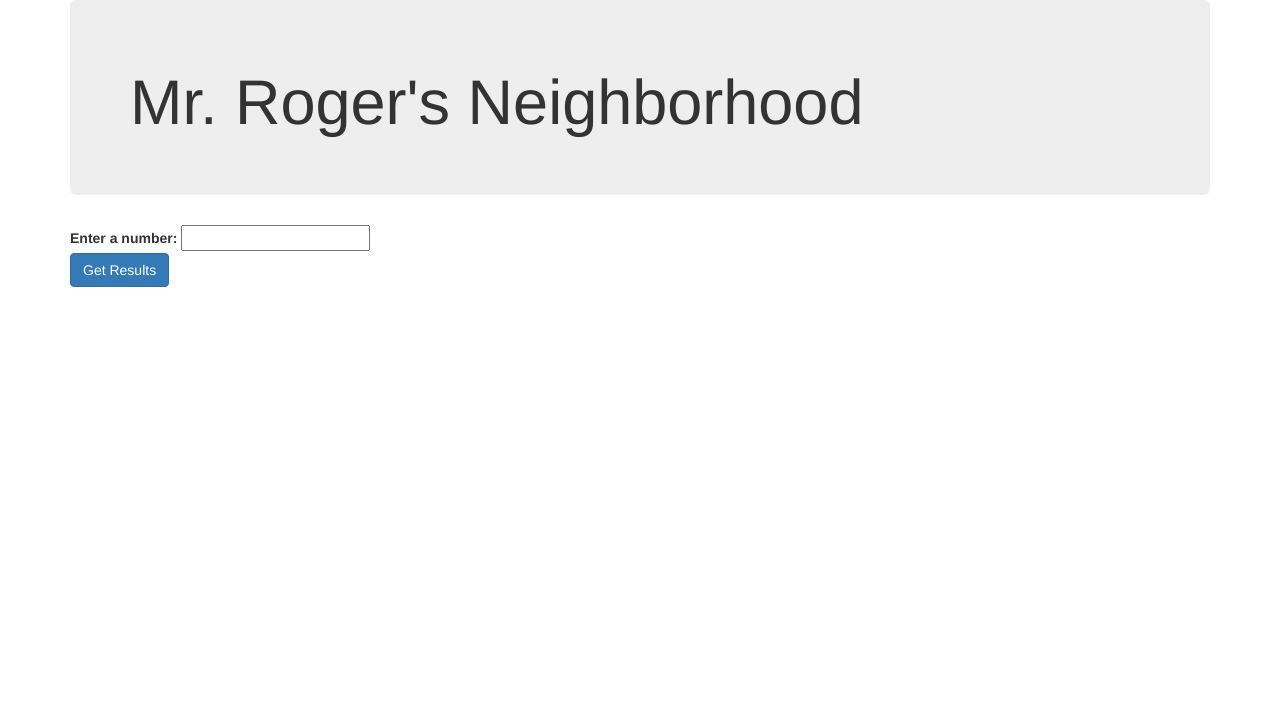
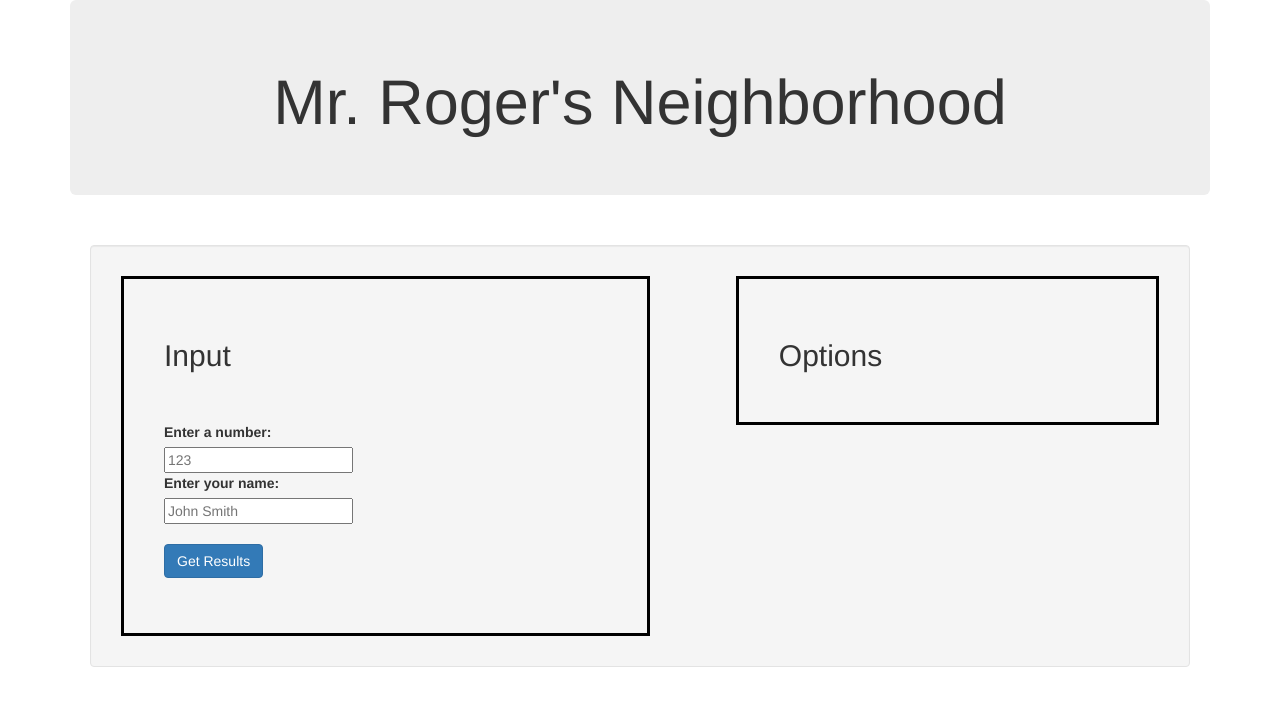
Before and after one commit to mlstroud/mr-rogers-neighborhood, a plain HTML site: page index.html in a window 1280 px wide. Drawn offline with Linux system fonts and the light colour scheme.

Commit message:
add name input to html form

```diff
--- a/css/styles.css
+++ b/css/styles.css
@@ -1,3 +1,51 @@
 #result {
+  padding: 20px;
+  margin: 20px;
   display: none;
+  text-align: center;
 }
+
+.content {
+  padding: 20px;
+  margin: 20px;
+  text-align: left;
+}
+
+.content::after {
+  content: "";
+  clear: both;
+  display: table;
+}
+
+.jumbotron {
+  text-align: center;
+  border-style: ;
+}
+
+.form-box {
+  float: left;
+  width: 50%;
+  padding: 20px;
+  margin: 10px;
+  border-style: solid;
+  border-width: 1;
+  border-color: black;
+}
+
+.options {
+  float: right;
+  width: 40%;
+  margin: 10px;
+  padding: 20px;
+  border-style: solid;
+  border-width: 1;
+  border-color: black;
+}
+
+.box-title {
+  padding: 20px;
+}
+
+.form-group {
+  padding: 20px;
+}
--- a/index.html
+++ b/index.html
@@ -15,12 +15,27 @@
 
       <div class="row">
         <div class="col-md-12">
-          <form id="get-number">
-            <label for="number">Enter a  number: </label>
-            <input type="text" id="input-number" name="number">
-            <br>
-            <button class="btn btn-primary">Get Results</button>
-          </form>
+          <div class="well content">
+            <div class="form-box">
+              <h2 class="box-title">Input</h2>
+              <div class="form-group">
+                <form id="get-number">
+                  <label for="number">Enter a  number: </label>
+                  <br>
+                  <input type="text" id="input-number" name="number" placeholder="123" class="input-field">
+                  <br>
+                  <label for="input-name">Enter your name:</label>
+                  <br>
+                  <input type="text" id="input-name" name="name" placeholder="John Smith" class="input-field">
+                  <br><br>
+                  <button class="btn btn-primary">Get Results</button>
+                </form>
+              </div>
+            </div>
+            <div class="options">
+              <h2 class="box-title">Options</h2>
+            </div>
+          </div>
         </div>
       </div>
 
--- a/js/scripts.js
+++ b/js/scripts.js
@@ -1,3 +1,6 @@
+
+// BUSINESS LOGIC ====================================================================
+
 function getInput() {
   var userInput = parseInt($("#input-number").val());
 
@@ -34,9 +37,11 @@ function getOutput(inputNumber) {
   return result.join(", ");
 };
 
-var formSubmitted = false;
+// USER INTERFACE ====================================================================
 
 $(document).ready(function() {
+
+  var formSubmitted = false;
 
   $("#get-number").submit(function(event) {
 
```
